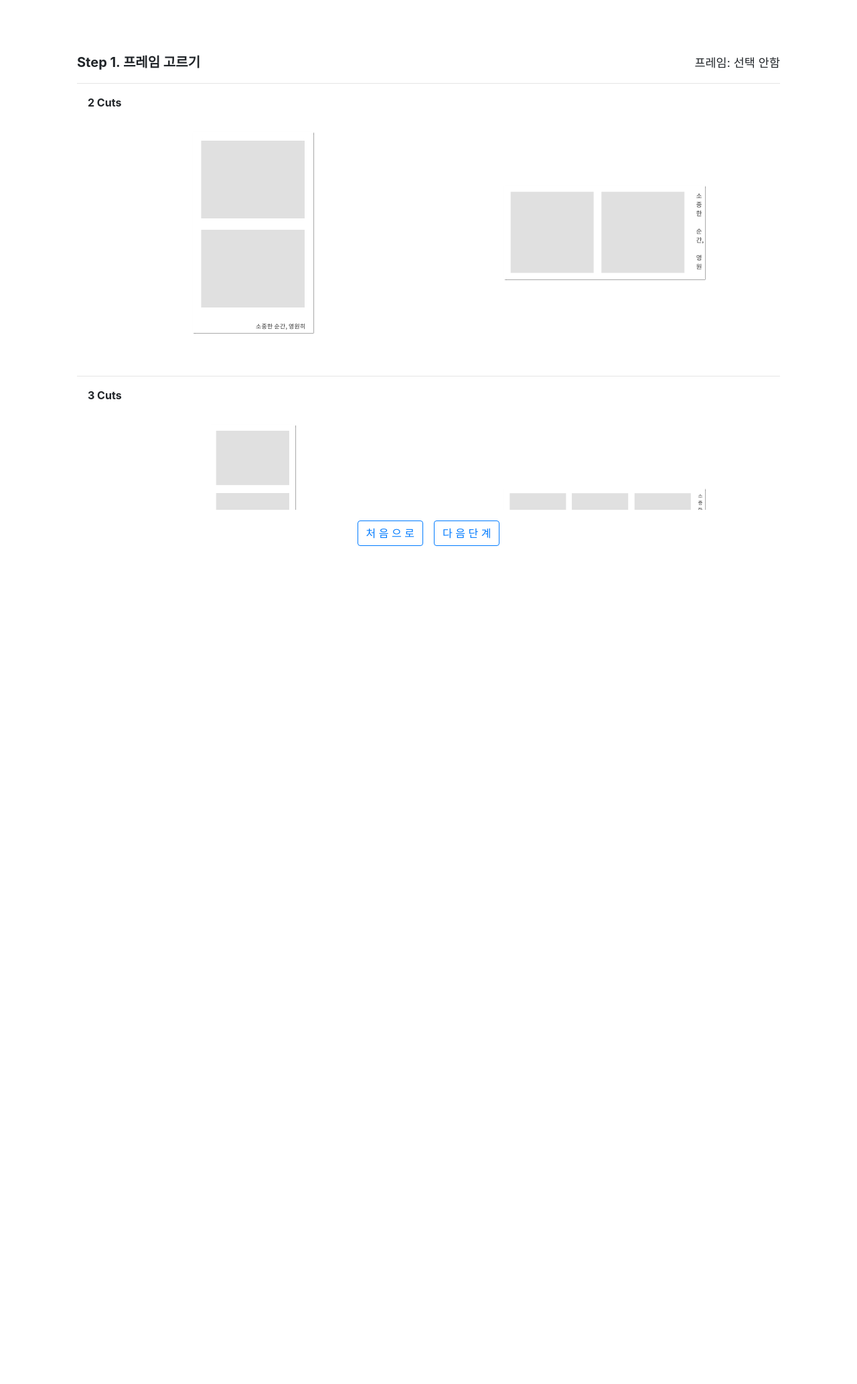
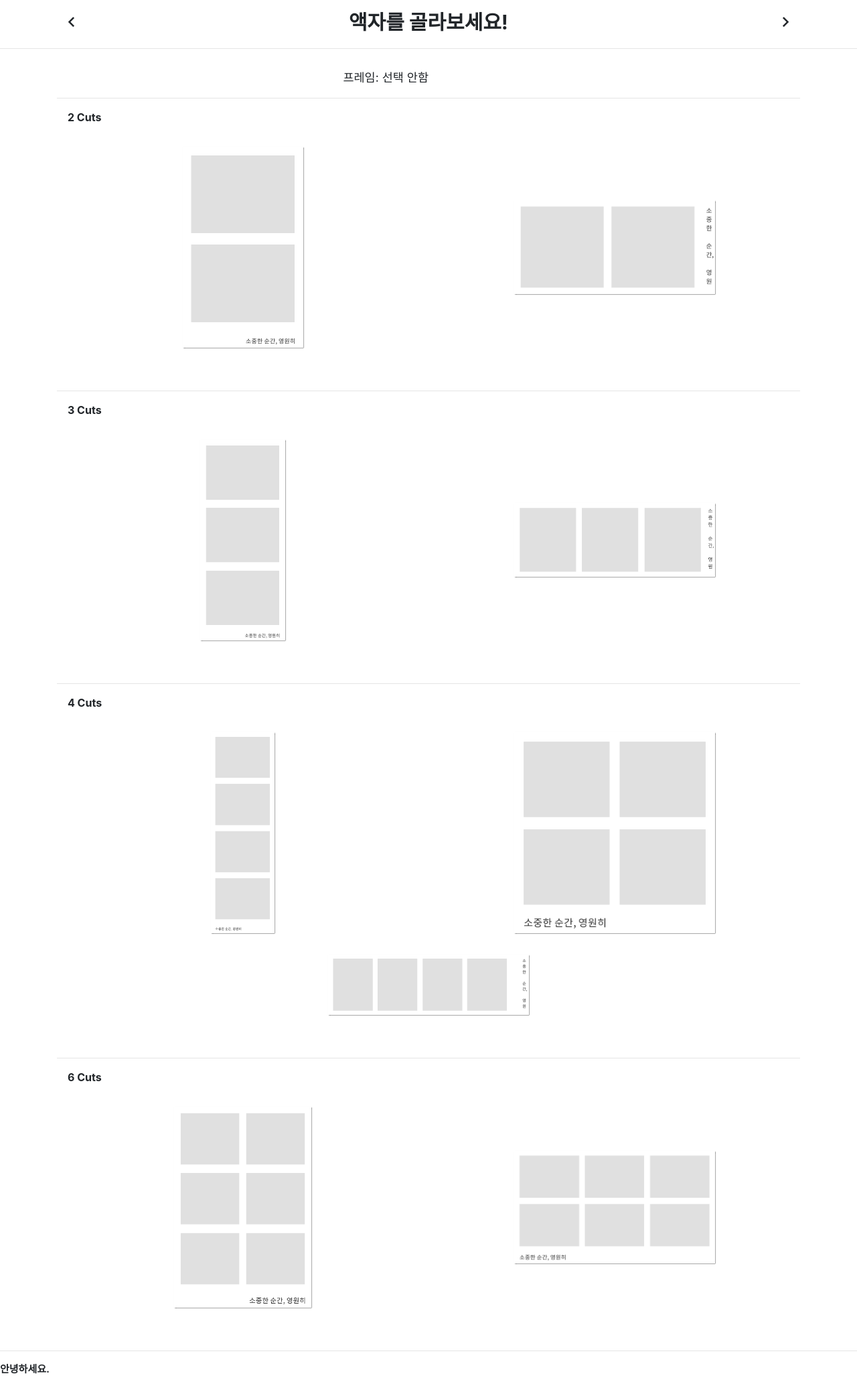
Before and after one commit to dnfwlxo11/pickMem, a Vue app in the folder client/: page /pickMem in a window 1280 px wide. Shown: the whole page at 67% size. Before the commit the page ends 893 px from the top, so only its background shows below. Built offline with nearby package versions, Linux system fonts and the light colour scheme.

Commit message:
edit: front layout code

```diff
--- a/client/src/App.vue
+++ b/client/src/App.vue
@@ -5,5 +5,7 @@
 </template>
 
 <style lang="scss">
-
+html, body, #app {
+  height: 100%;
+}
 </style>
--- /dev/null
+++ b/client/src/components/footer.vue
@@ -0,0 +1,30 @@
+<template>
+    <div class="footer">
+        <div class="w-100 h-100">
+            <hr>
+            <div class="title m-auto"><strong>{{msg}}</strong></div>
+        </div>
+    </div>
+</template>
+
+<script>
+export default {
+    name: 'Footer',
+    props: {
+        msg: {
+            type: String,
+            default: '안녕하세요.'
+        }
+    }
+}
+</script>
+
+<style lang="scss" scoped>
+.title {
+    font-size: 15px;
+}
+
+.footer {
+    height: 50px;
+}
+</style>
--- /dev/null
+++ b/client/src/components/nav.vue
@@ -0,0 +1,44 @@
+<template>
+    <div class="nav">
+        <div class="text-center mt-auto mb-auto w-100">
+            <div class="row m-0 p-0">
+                <div class="col-2">
+                    <i class="mdi mdi-chevron-left" @click="$emit('on-previous')"></i>
+                </div>
+                <div class="col-8">
+                    <div class="title"><strong>{{msg}}</strong></div>
+                </div>
+                <div class="col-2">
+                    <i class="mdi mdi-chevron-right" @click="$emit('on-next')"></i>
+                </div>
+            </div>
+            <hr>
+        </div>
+    </div>
+</template>
+
+<script>
+export default {
+    name: 'Nav',
+    props: {
+        msg: {
+            type: String,
+            default: 'Pick the Moment'
+        }
+    }
+}
+</script>
+
+<style lang="scss" scoped>
+.title {
+    font-size: 30px;
+}
+
+.nav {
+    height: 100px;
+}
+
+.mdi {
+    font-size: 30px;
+}
+</style>
--- a/client/src/views/About.vue
+++ /dev/null
@@ -1,5 +0,0 @@
-<template>
-  <div class="about">
-    <h1>This is an about page</h1>
-  </div>
-</template>
--- a/client/src/views/Home.vue
+++ b/client/src/views/Home.vue
@@ -1,11 +1,7 @@
 <template>
-  <div class="home">
-    <div class="container mt-5 mb-5">
-      <div class="layout m-auto">
-        <div>
-          <main-page></main-page>
-        </div>
-      </div>
+  <div class="home h-100">
+    <div class="container h-100">
+      <main-page class="h-100"></main-page>
     </div>
   </div>
 </template>
--- a/client/src/views/steps/stepOne.vue
+++ b/client/src/views/steps/stepOne.vue
@@ -1,18 +1,14 @@
 <template>
     <div class="step-one">
-        <div>
         <div style="font-size: 20px;">
             <div class="row m-0 p-0">
-                    <div class="col-6 m-0 p-0">
-                        <strong>Step 1. 프레임 고르기</strong>
-                    </div>
                 <div class="col-6 m-0 p-0 text-right">
                     <small>프레임: {{targetFrame ? targetFrame : "선택 안함"}}</small>
                 </div>
             </div>
             <hr>
         </div>
-            <div class="frame-list mb-3" style="overflow-y: auto;">
+        <div class="mb-5">
             <div class="text-left">
                 <div class="mb-3 pl-3"><strong>2 Cuts</strong></div>
                 <div class="mb-5 text-center">
@@ -65,13 +61,6 @@
                     </div>
                 </div>
             </div>
-
-
-            </div>
-            <div class="text-center">
-                <button class="btn btn-outline-primary mr-3" @click="$router.push('/')">처 음 으 로</button>
-                <button class="btn btn-outline-primary" @click="nextStep">다 음 단 계</button>
-            </div>
         </div>
     </div>
 </template>
@@ -87,6 +76,9 @@ export default {
     },
     mounted() {
         this.targetFrame = this.$store.getters.getFrame;
+    },
+    beforeDestroy() {
+        this.nextStep();
     },
     methods: {
         selectFrame(id) {
@@ -108,7 +100,6 @@ export default {
             if (!this.targetFrame) return;
 
             this.$store.commit('setFrame', this.targetFrame);
-            this.$emit('on-next');
         },
     }
 }
@@ -126,10 +117,6 @@ export default {
     height: 300px;
 }
 
-.frame-list {
-    height: 620px;
-}
-
 .target {
     background-color: grey;
 }
--- a/client/src/views/steps/stepThree.vue
+++ b/client/src/views/steps/stepThree.vue
@@ -1,28 +1,16 @@
 <template>
     <div class="step-three">
-        <div style="font-size: 20px;">
-            <strong>Step 3. 사진 고르기</strong>
+        <div class="row mb-3">
+            <basic-frame v-if="frame" class="m-auto" :columns="parseInt(frame.split('x')[0])" :rows="parseInt(frame.split('x')[1])"></basic-frame>
+        </div>
+        <div class="row">
+            이미지 리스트
             <hr>
-        </div>
-        <div class="row mb-3">
-            <div class="col-8 frame d-flex">
-                <basic-frame v-if="frame" class="m-auto" :columns="parseInt(frame.split('x')[0])" :rows="parseInt(frame.split('x')[1])"></basic-frame>
-            </div>
-            <div class="col-4">
-                이미지 리스트
-                <hr>
-                <div style="height: 550px;overflow-y: auto;">
-                    <!-- <div v-for="(value, id) in images" :key="id" @dragstart="dragStart" @dragleave.prevent @drop.prevent> -->
-                    <div v-for="(value, id) in images" :key="id">
-                        <img class="previewImg" :src="value" alt="" :id="`${id}`" @click="selectToClick(value)">
-                        <hr>
-                    </div>
+            <div style="verticalScroll" ref="vertical">
+                <div class="images mr-3" v-for="(value, id) in images" :key="id">
+                    <img class="previewImg" :src="value" alt="" :id="`${id}`" @click="selectToClick(value)" draggable="false">
                 </div>
             </div>
-        </div>
-        <div class="text-center">
-            <button class="btn btn-outline-primary mr-3" @click="$emit('on-previous')">이 전 단 계</button>
-            <button class="btn btn-outline-primary" @click="$emit('on-next')">다 음 단 계</button>
         </div>
     </div>
 </template>
@@ -37,12 +25,14 @@ export default {
     },
     data() {
         return {
+            width: 500,
             images: {},
             selectTarget: {},
             frame: null,
         }
     },
     mounted() {
+        this.$refs.vertical.style.width = this.width;
         this.images = this.$store.getters.getImages;
         this.frame = this.$store.getters.getFrame;
     },
@@ -81,12 +71,18 @@ export default {
 </script>
 
 <style lang="scss" scoped>
-.frame {
-    height: 620px;
-}
-
 .previewImg {
     height: 140px;
     width: 200px;
 }
+
+.verticalScroll {
+    overflow-x: auto;
+    overflow-y: hidden;
+    white-space: nowrap;
+}
+
+.images {
+    float: left;
+}
 </style>
--- a/client/src/views/steps/stepTwo.vue
+++ b/client/src/views/steps/stepTwo.vue
@@ -1,11 +1,7 @@
 <template>
     <div class="step-one">
         <div>
-            <div style="font-size: 20px;">
-                <strong>Step 2. 사진 촬영</strong>
-                <hr>
-            </div>
-            <div class="picture mb-3">
+            <div class="mb-3">
                 <div v-if="isLoading" style="font-size: 20px;height: 500px;">
                     <div class="text-center">
                         <div><i class="mdi mdi-loading mdi-spin"></i></div>
@@ -59,10 +55,6 @@
                     <input ref="fileInput" @change="onImageUpload" type="file" style="display: none;" multiple>
                 </div>
             </div>
-            <div class="text-center">
-                <button class="btn btn-outline-primary mr-3" @click="$emit('on-previous')">이 전 단 계</button>
-                <button class="btn btn-outline-primary" @click="showingImage();$emit('on-next')">다 음 단 계</button>
-            </div>
         </div>
     </div>
 </template>
@@ -93,7 +85,8 @@ export default {
         this.images = this.$store.getters.getImages;
         this.createCameraElement();
     },
-    beforeDestroyed() {
+    beforeDestroy() {
+        this.showingImage();
         this.stopCameraStream();
     },
     methods: {
@@ -206,11 +199,6 @@ export default {
 </script>
 
 <style scoped>
-.picture {
-    height: 620px;
-    /* box-shadow: 0.5px 0.5px 1.5px black; */
-}
-
 .takePic {
     width: 50px;
     height: 50px;
--- a/client/src/views/vues/mainPage.vue
+++ b/client/src/views/vues/mainPage.vue
@@ -18,10 +18,6 @@ export default {
 </script>
 
 <style scoped>
-.main-page {
-    height: 800px;
-}
-
 .title {
     font-size: 25px;
 }
--- a/client/src/views/vues/pickMem.vue
+++ b/client/src/views/vues/pickMem.vue
@@ -1,21 +1,23 @@
 <template>
     <div class="pick-mem">
-        <div class="container mt-5 mb-5">
-            <div class="layout m-auto">
-                <div>
-                    <step-one v-if="step==0" @on-next="nextStep" @on-previous="previousStep"></step-one>
-                    <step-two v-else-if="step==1" @on-next="nextStep" @on-previous="previousStep"></step-two>
-                    <step-three v-else-if="step==2" @on-next="nextStep" @on-previous="previousStep"></step-three>
-                    <step-four v-else-if="step==3" @on-next="nextStep" @on-previous="previousStep"></step-four>
-                    <step-five v-else-if="step==4" @on-next="nextStep" @on-previous="previousStep"></step-five>
-                    <step-result v-else @on-previous="previousStep"></step-result>
-                </div>
+        <nav-bar :msg="msg[step]" @on-next="nextStep" @on-previous="previousStep"></nav-bar>
+        <div class="container">
+            <div class="">
+                <step-one v-if="step==0"></step-one>
+                <step-two v-else-if="step==1"></step-two>
+                <step-three v-else-if="step==2"></step-three>
+                <step-four v-else-if="step==3"></step-four>
+                <step-five v-else-if="step==4"></step-five>
+                <step-result v-else @on-previous="previousStep"></step-result>
             </div>
         </div>
+        <footer-bar></footer-bar>
     </div>
 </template>
 
 <script>
+import navBar from '../../components/nav.vue'
+import footerBar from '../../components/footer.vue'
 import stepOne from '../steps/stepOne.vue';
 import stepTwo from '../steps/stepTwo.vue';
 import stepThree from '../steps/stepThree.vue';
@@ -26,6 +28,8 @@ import stepResult from '../steps/stepResult.vue';
 export default {
     name: 'PickMem',
     components: {
+        navBar,
+        footerBar,
         stepOne,
         stepTwo,
         stepThree,
@@ -36,6 +40,14 @@ export default {
     data() {
         return {
             step: 0,
+            msg: [
+                '액자를 골라보세요!',
+                '가장 멋있고 예쁘게 찍어보세요',
+                '어렵겠지만 몇 개만 골라주세요',
+                '마음가는 대로 액자를 꾸며봐요!',
+                '이번에는 사진을 꾸며볼까요',
+                '마음에 드시나요?'
+            ],
         }
     },
     methods: {
```
Also changed, not shown: client/src/components/HelloWorld.vue (deleted, +0 -59 lines). Lines whose indentation alone changed are shown as unchanged.
